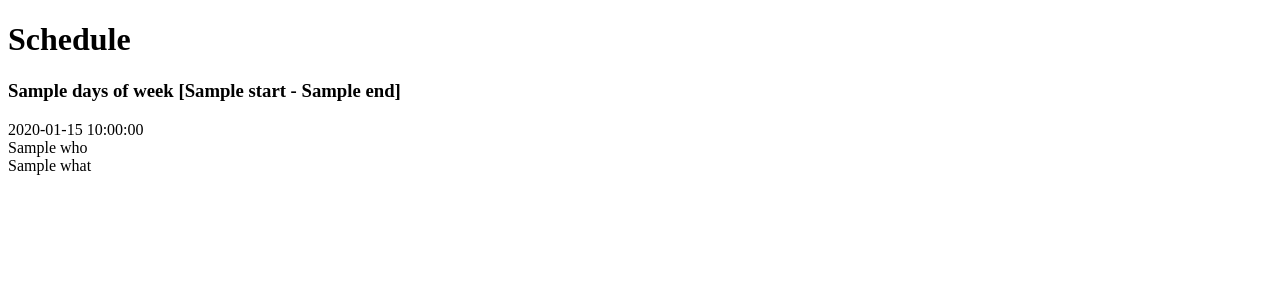
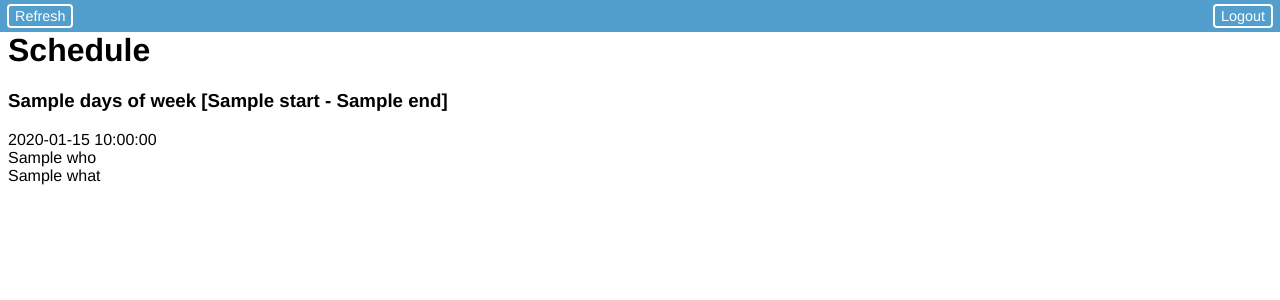
Before and after one commit to jasonpenny/millennium-schedule, a Flask app: template flask_server/templates/logged_in_index.html in a window 1280 px wide. Shown: the top 300 px of the page. Run offline with Flask 2, Linux system fonts and the light colour scheme; the template is opened without the code that fills it: most values are stand-ins (such as "Sample title", 1, 10 or a date in 2020); parts of the project's set-up code (start-up, migrations or seed data) failed here and were passed over.

Commit message:
Top nav bar with refresh/logout

```diff
--- a/flask_server/static/app.js
+++ b/flask_server/static/app.js
@@ -3,10 +3,15 @@ if ('scrollRestoration' in history) {
 }
 
 document.addEventListener("DOMContentLoaded", function() {
+    var refreshBtn = document.getElementById('refresh-btn');
+    refreshBtn.addEventListener('click', function() {
+        window.location.reload();
+    });
+
     var el = document.getElementById('day' + new Date().getDay());
     if (el) {
         setTimeout(function() {
-            el.scrollIntoView();
+            window.scrollTo(0, el.offsetTop - 34); // 2em + 2px (below the header)
         }, 50);
     }
 }, false);
--- /dev/null
+++ b/flask_server/static/logged_in_style.css
@@ -0,0 +1,29 @@
+* {
+    font-family: Helvetica, sans-serif;
+}
+h1 {
+    margin-top: 1em;
+}
+#nav {
+    position: fixed;
+    left: 0;
+    top: 0;
+    right: 0;
+    height: 2em;
+    background-color: #529ecc;
+    display: flex;
+}
+#nav a {
+    text-decoration: none;
+    align-self: center;
+    padding: 2px 6px;
+    border: solid 2px;
+    margin: 7px;
+    font-weight: 400;
+    color: white;
+    border-radius: 4px;
+    font-size: 0.9em;
+}
+#nav a.right {
+    margin-left: auto;
+}
--- a/flask_server/templates/logged_in_index.html
+++ b/flask_server/templates/logged_in_index.html
@@ -3,9 +3,14 @@
 <head>
     <meta name="viewport" content="width=device-width, initial-scale=1">
     <meta name="google" content="notranslate" />
+    <link href="/static/logged_in_style.css" rel="stylesheet">
     <script src="/static/app.js"></script>
 </head>
 <body>
+<div id="nav">
+    <a href id='refresh-btn'>Refresh</a>
+    <a href="/logout" class="right">Logout</a>
+</div>
 <h1>Schedule</h1>
 {% for daynum, dayname in days_of_week %}
 
```
